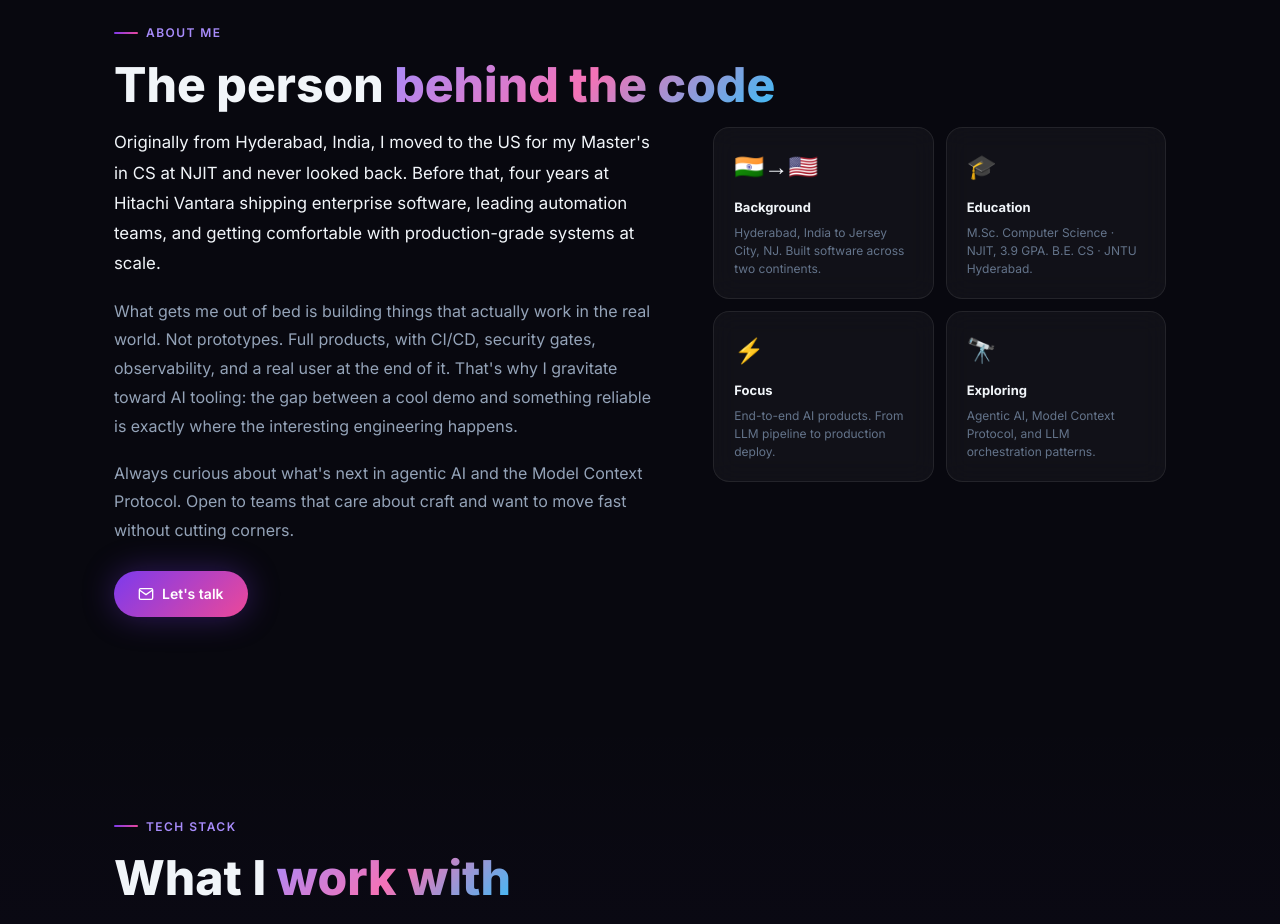
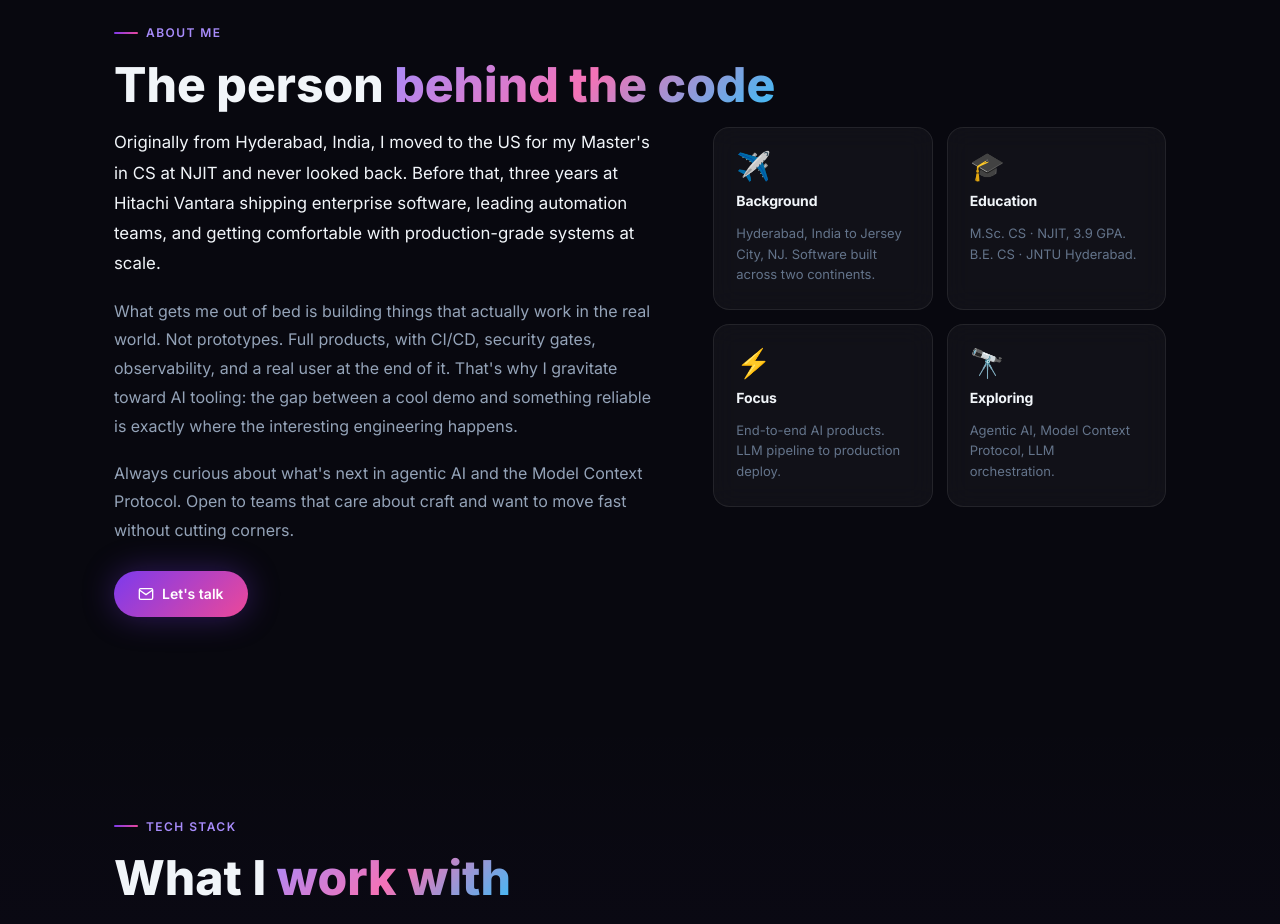
Before and after one commit to sruthivellore/portfolio, a React (Vite) app: page / in a window 1280 px wide. Shown: the part 880-1804 px from the top of the page. Built offline with nearby package versions, Linux system fonts and the light colour scheme.

Commit message:
Fix about cards spacing, replace flag emoji, fix Hitachi years to 3

```diff
--- a/src/App.css
+++ b/src/App.css
@@ -399,11 +399,11 @@ section { padding: 96px 0; }
 }
 .about-text p:first-child { color: var(--text); font-size: 1.05rem; }
 .about-cta { margin-top: 8px; align-self: flex-start; }
-.about-cards { display: grid; grid-template-columns: 1fr 1fr; gap: 12px; }
-.about-card { padding: 20px; }
-.about-card-emoji { font-size: 24px; margin-bottom: 10px; display: block; }
-.about-card-title { font-size: 13px; font-weight: 700; color: var(--text); margin-bottom: 6px; }
-.about-card-text { font-size: 12px; color: var(--text-muted); line-height: 1.5; }
+.about-cards { display: grid; grid-template-columns: 1fr 1fr; gap: 14px; }
+.about-card { padding: 24px 22px; display: flex; flex-direction: column; gap: 10px; }
+.about-card-emoji { font-size: 28px; line-height: 1; }
+.about-card-title { font-size: 14px; font-weight: 700; color: var(--text); letter-spacing: -0.01em; }
+.about-card-text { font-size: 13px; color: var(--text-muted); line-height: 1.6; }
 
 /* ===== SKILLS ===== */
 #skills { background: linear-gradient(180deg, transparent 0%, rgba(124,58,237,0.03) 50%, transparent 100%); }
--- a/src/components/About.jsx
+++ b/src/components/About.jsx
@@ -15,7 +15,7 @@ export default function About() {
           <div className="about-text reveal" ref={useScrollReveal()}>
             <p>
               Originally from Hyderabad, India, I moved to the US for my Master's in CS at NJIT and
-              never looked back. Before that, four years at Hitachi Vantara shipping enterprise software,
+              never looked back. Before that, three years at Hitachi Vantara shipping enterprise software,
               leading automation teams, and getting comfortable with production-grade systems at scale.
             </p>
             <p>
@@ -34,10 +34,10 @@ export default function About() {
             </a>
           </div>
           <div className="about-cards">
-            <AboutCard delay={1} emoji="🇮🇳→🇺🇸" title="Background" text="Hyderabad, India to Jersey City, NJ. Built software across two continents." />
-            <AboutCard delay={2} emoji="🎓" title="Education" text="M.Sc. Computer Science · NJIT, 3.9 GPA. B.E. CS · JNTU Hyderabad." />
-            <AboutCard delay={3} emoji="⚡" title="Focus" text="End-to-end AI products. From LLM pipeline to production deploy." />
-            <AboutCard delay={4} emoji="🔭" title="Exploring" text="Agentic AI, Model Context Protocol, and LLM orchestration patterns." />
+            <AboutCard delay={1} emoji="✈️" title="Background" text="Hyderabad, India to Jersey City, NJ. Software built across two continents." />
+            <AboutCard delay={2} emoji="🎓" title="Education" text="M.Sc. CS · NJIT, 3.9 GPA. B.E. CS · JNTU Hyderabad." />
+            <AboutCard delay={3} emoji="⚡" title="Focus" text="End-to-end AI products. LLM pipeline to production deploy." />
+            <AboutCard delay={4} emoji="🔭" title="Exploring" text="Agentic AI, Model Context Protocol, LLM orchestration." />
           </div>
         </div>
       </div>
```
